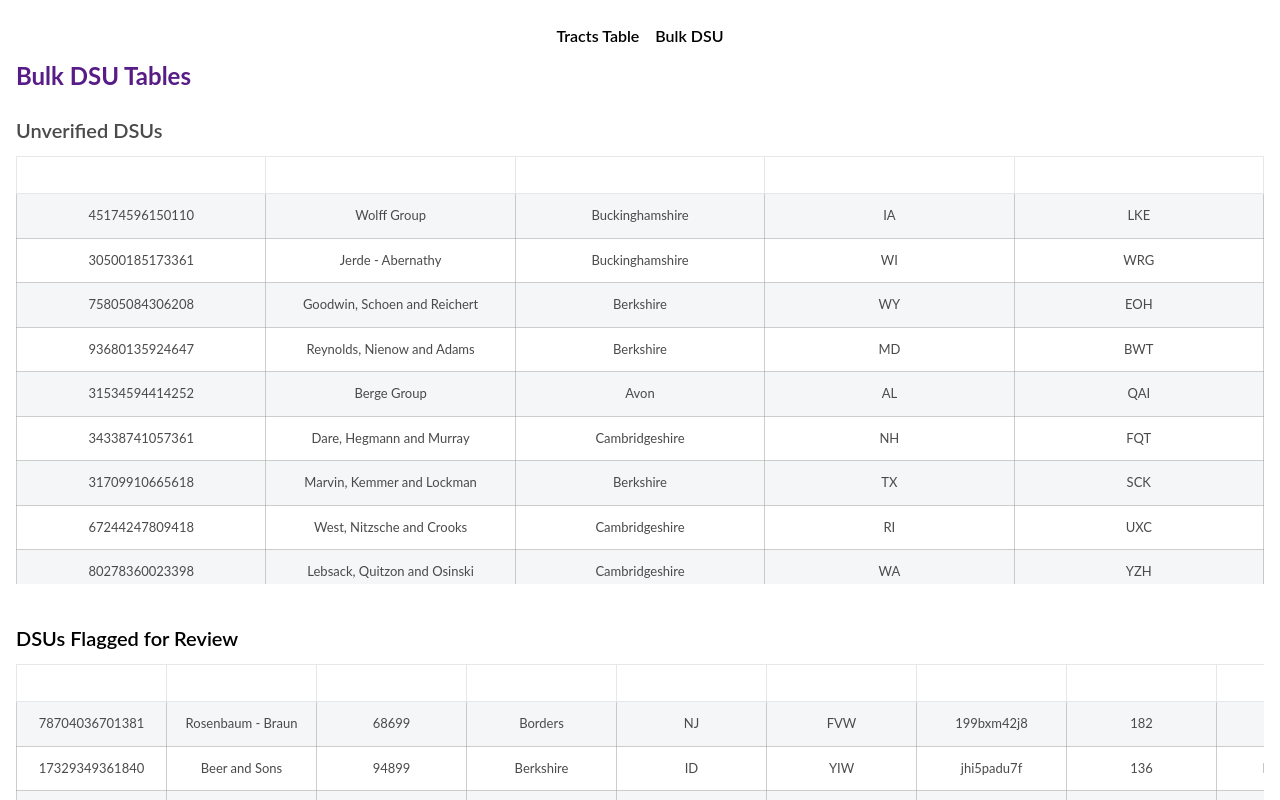
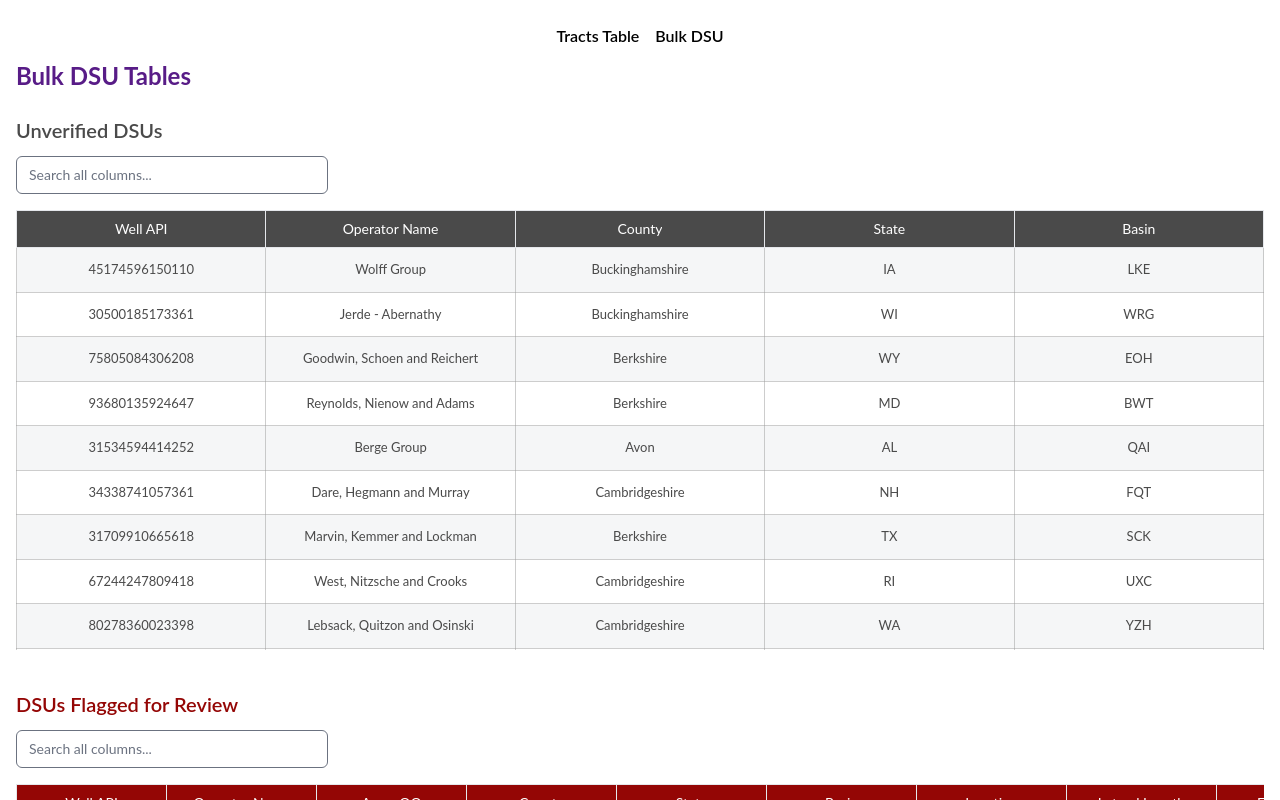
Before and after one commit to AgkTF/react-table-demo, a React (Create React App) app: page /bulk-dsu in a window 1280 px wide. Shown: the top 800 px of the page. Built offline with nearby package versions, Linux system fonts and the light colour scheme.

Commit message:
Added global filter to the tables.

```diff
--- /dev/null
+++ b/src/components/DebouncedInput/DebouncedInput.tsx
@@ -0,0 +1,30 @@
+import { InputHTMLAttributes, useEffect, useState } from 'react';
+
+export function DebouncedInput({
+  value: initialValue,
+  onChange,
+  debounce = 300,
+  ...props
+}: {
+  value: string | number;
+  onChange: (value: string | number) => void;
+  debounce?: number;
+} & Omit<InputHTMLAttributes<HTMLInputElement>, 'onChange'>) {
+  const [value, setValue] = useState(initialValue);
+
+  useEffect(() => {
+    setValue(initialValue);
+  }, [initialValue]);
+
+  useEffect(() => {
+    const timeout = setTimeout(() => {
+      onChange(value);
+    }, debounce);
+
+    return () => clearTimeout(timeout);
+  }, [value]);
+
+  return (
+    <input {...props} value={value} onChange={e => setValue(e.target.value)} />
+  );
+}
--- a/src/components/index.ts
+++ b/src/components/index.ts
@@ -6,3 +6,4 @@ export * from './headers/SubHeader';
 export * from './headers/JustTextHeader';
 export * from './ActionsCell/ActionsCell';
 export * from './Layout/Layout';
+export * from './DebouncedInput/DebouncedInput';
--- a/src/tables/BulkDSUTables/DSUTableTemplate.tsx
+++ b/src/tables/BulkDSUTables/DSUTableTemplate.tsx
@@ -5,9 +5,10 @@ import {
   getSortedRowModel,
   SortingState,
   ColumnDef,
+  getFilteredRowModel,
 } from '@tanstack/react-table';
 import { useState } from 'react';
-import { JustTextCell, SubHeader } from '../../components';
+import { DebouncedInput, JustTextCell, SubHeader } from '../../components';
 import { MIN_WIDTH } from '../../constants';
 import { DSU } from '../../types';
 import cn from 'classnames';
@@ -16,16 +17,18 @@ type Props = {
   columns: ColumnDef<DSU, string>[];
   data: DSU[];
   tableTitle: string;
-  tableMainColor: string;
+  tableId: 'verified' | 'unverified' | 'forReview';
 };
 
 export function DSUTableTemplate({
   tableTitle,
   columns,
   data,
-  tableMainColor,
+  tableId,
 }: Props) {
   const [sorting, setSorting] = useState<SortingState>([]);
+  const [globalFilter, setGlobalFilter] = useState('');
+
   const table = useReactTable({
     data,
     columns,
@@ -35,21 +38,27 @@ export function DSUTableTemplate({
     },
     state: {
       sorting,
+      globalFilter,
     },
     columnResizeMode: 'onChange',
+    onGlobalFilterChange: setGlobalFilter,
     getCoreRowModel: getCoreRowModel(),
+    getFilteredRowModel: getFilteredRowModel(),
     onSortingChange: setSorting,
     getSortedRowModel: getSortedRowModel(),
+  });
+
+  const trClasses = cn('text-white capitalize text-sm', {
+    'bg-[#2d5f65]': tableId === 'verified',
+    'bg-[#4a4a4a]': tableId === 'unverified',
+    'bg-[#940605]': tableId === 'forReview',
   });
 
   const theadContent = (
     <thead>
       {table.getHeaderGroups().map(headerGroup => {
         return (
-          <tr
-            key={headerGroup.id}
-            className={`bg-[${tableMainColor}] text-white capitalize text-sm`}
-          >
+          <tr key={headerGroup.id} className={trClasses}>
             {headerGroup.headers.map(header => {
               return (
                 <th
@@ -110,14 +119,28 @@ export function DSUTableTemplate({
     </tbody>
   );
 
+  const textColor = cn({
+    'text-[#2d5f65]': tableId === 'verified',
+    'text-[#4a4a4a]': tableId === 'unverified',
+    'text-[#940605]': tableId === 'forReview',
+  });
+
   return (
-    <section>
-      <h3 className={`font-semibold text-xl text-[${tableMainColor}]`}>
-        {tableTitle}
-      </h3>
+    <section className={textColor}>
+      <h3 className={`font-semibold text-xl`}>{tableTitle}</h3>
 
-      <div className="w-full overflow-auto max-h-[440px] relative">
-        <table className="mt-3 w-full">
+      <div className="mt-3">
+        <DebouncedInput
+          value={globalFilter ?? ''}
+          type="text"
+          onChange={value => setGlobalFilter(String(value))}
+          placeholder="Search all columns..."
+          className={`w-1/4 text-sm rounded-md focus:outline-none focus:border-none`}
+        />
+      </div>
+
+      <div className="mt-4 w-full overflow-auto max-h-[440px] relative">
+        <table className="w-full">
           {theadContent}
           {tbodyContent}
         </table>
--- a/src/tables/BulkDSUTables/FlaggedForReviewTable.tsx
+++ b/src/tables/BulkDSUTables/FlaggedForReviewTable.tsx
@@ -50,8 +50,8 @@ export function FlaggedForReviewTable() {
     <DSUTableTemplate
       columns={columns}
       data={data}
-      tableMainColor="#940605"
       tableTitle="DSUs Flagged for Review"
+      tableId="forReview"
     />
   );
 }
--- a/src/tables/BulkDSUTables/UnverifiedTable.tsx
+++ b/src/tables/BulkDSUTables/UnverifiedTable.tsx
@@ -28,8 +28,8 @@ export function UnverifiedTable() {
     <DSUTableTemplate
       columns={columns}
       data={data}
-      tableMainColor="#4a4a4a"
       tableTitle="Unverified DSUs"
+      tableId="unverified"
     />
   );
 }
--- a/src/tables/BulkDSUTables/VerifiedTable.tsx
+++ b/src/tables/BulkDSUTables/VerifiedTable.tsx
@@ -44,8 +44,8 @@ export function VerifiedTable() {
     <DSUTableTemplate
       columns={columns}
       data={data}
-      tableMainColor="#2d5f65"
       tableTitle="Verified DSUs"
+      tableId="verified"
     />
   );
 }
```
